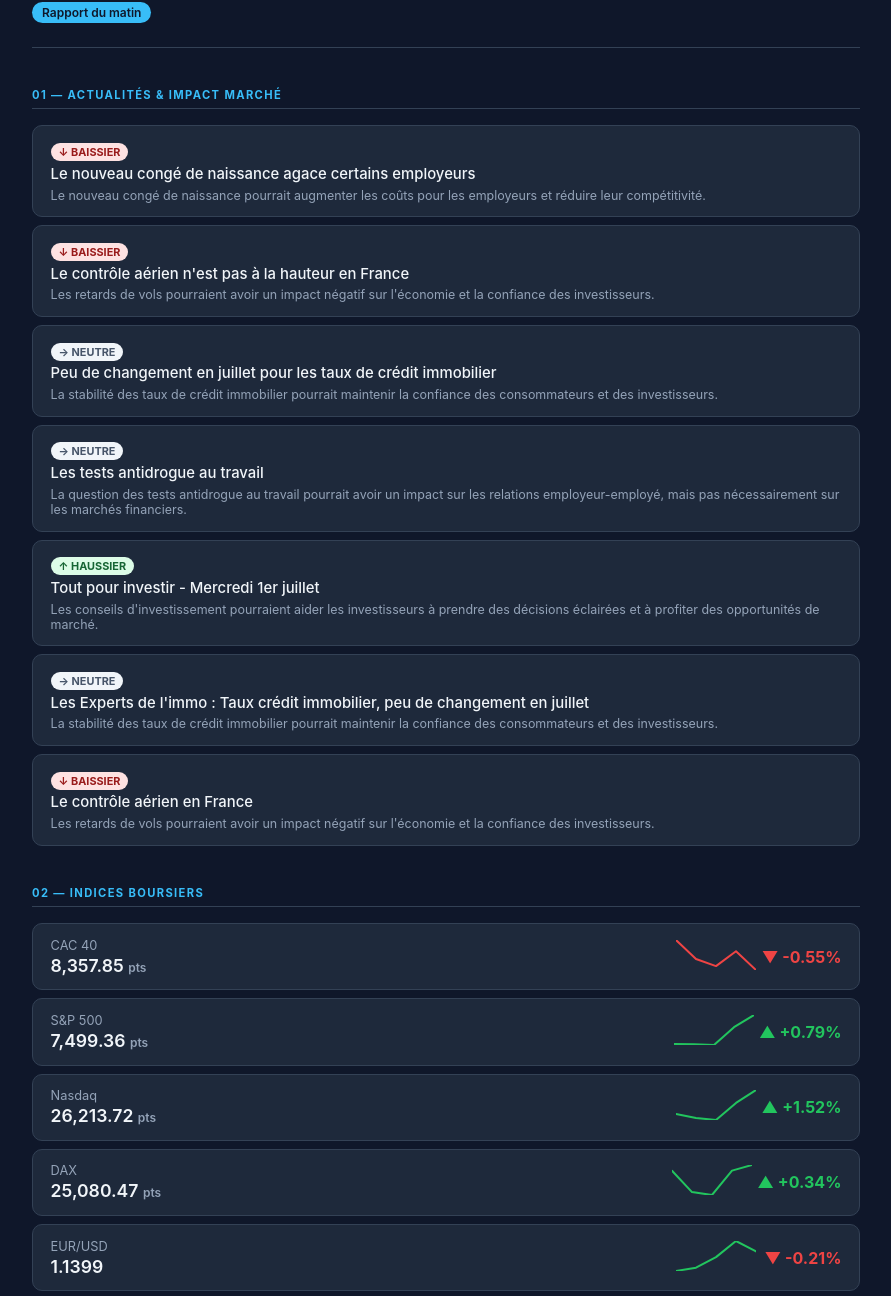
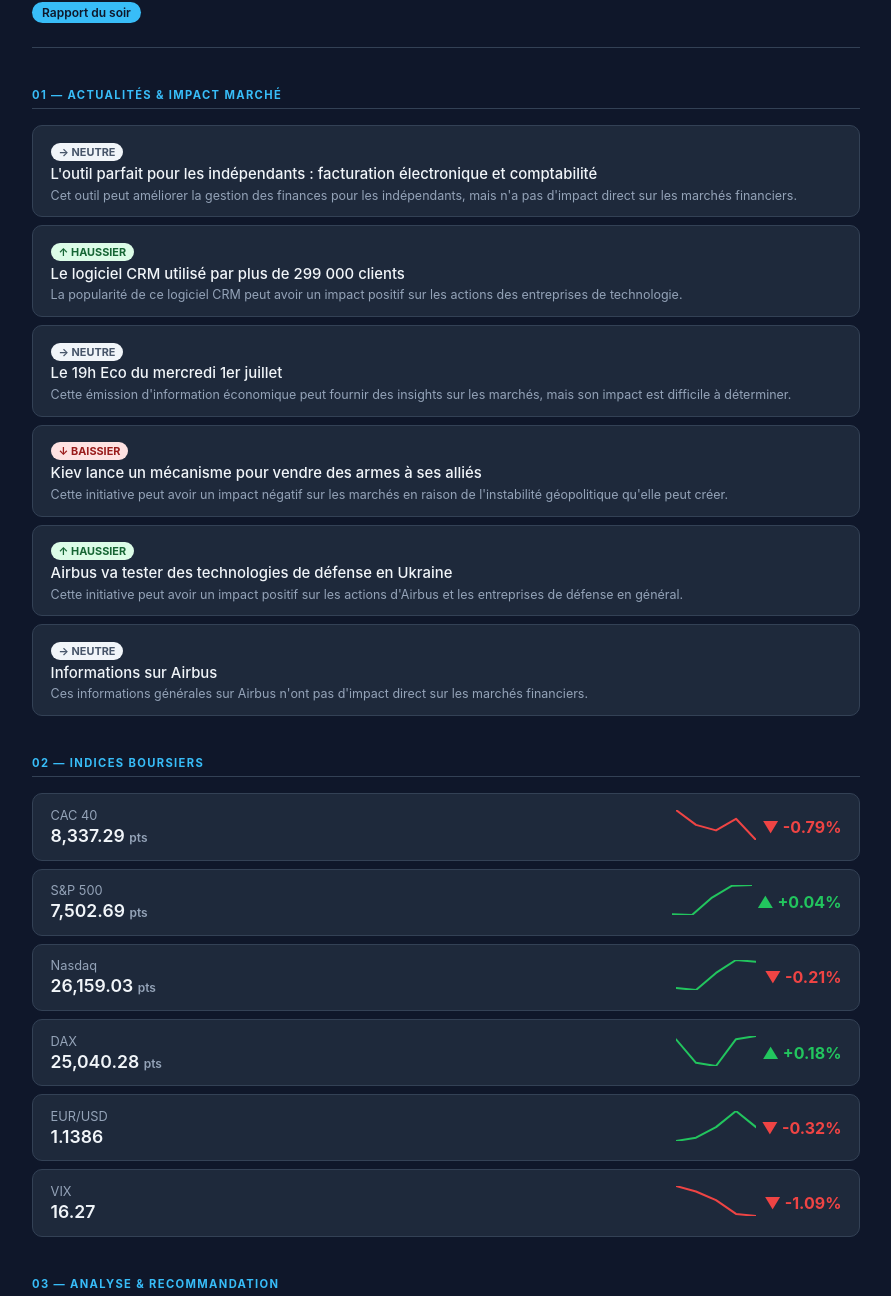
Before and after one commit to maxguilluy13-jpg/market-report, a plain HTML site: page index.html in a window 1280 px wide. Shown: the part 72-1368 px from the top of the page, without its empty margins (194-1085 px from the left). Drawn offline with Linux system fonts and the light colour scheme.

Commit message:
deploy: f297482b8c07ff8646ee89132b4efc77f5bf6bf3

```diff
--- a/index.html
+++ b/index.html
@@ -35,47 +35,42 @@
 <div class="container">
   <header>
     <div class="header-top">
-      <div><div class="report-title">📊 Market Report</div><div class="period-badge">Rapport du matin</div></div>
-      <div class="report-date">Wednesday 01 July 2026<br>Mis à jour à 12:44</div>
+      <div><div class="report-title">📊 Market Report</div><div class="period-badge">Rapport du soir</div></div>
+      <div class="report-date">Wednesday 01 July 2026<br>Mis à jour à 19:51</div>
     </div>
   </header>
   <div class="section">
     <div class="section-title">01 — Actualités & impact marché</div>
 
         <div class="news-item">
-          <span class="impact-badge" style="background:#fee2e2;color:#991b1b">↓ baissier</span>
-          <a href="https://www.bfmtv.com/economie/emploi/video-midi-eco-le-nouveau-conge-de-naissance-agace-certains-employeurs_VN-202607010568.html" target="_blank" rel="noopener">Le nouveau congé de naissance agace certains employeurs</a>
-          <span class="news-raison">Le nouveau congé de naissance pourrait augmenter les coûts pour les employeurs et réduire leur compétitivité.</span>
+          <span class="impact-badge" style="background:#f1f5f9;color:#475569">→ neutre</span>
+          <a href="https://www.bfmtv.com/economie/professionnels/facturation-electronique-et-comptabilite-voici-l-outil-parfait-pour-les-independants-qui-ont-besoin-d-accompagnement_AB-202607010718.html" target="_blank" rel="noopener">L'outil parfait pour les indépendants : facturation électronique et comptabilité</a>
+          <span class="news-raison">Cet outil peut améliorer la gestion des finances pour les indépendants, mais n'a pas d'impact direct sur les marchés financiers.</span>
+        </div>
+        <div class="news-item">
+          <span class="impact-badge" style="background:#dcfce7;color:#166534">↑ haussier</span>
+          <a href="https://www.bfmtv.com/economie/professionnels/plus-de-299-000-clients-l-utilisent-ce-logiciel-crm-est-peut-etre-le-meilleur-de-sa-categorie_AB-202607010713.html" target="_blank" rel="noopener">Le logiciel CRM utilisé par plus de 299 000 clients</a>
+          <span class="news-raison">La popularité de ce logiciel CRM peut avoir un impact positif sur les actions des entreprises de technologie.</span>
+        </div>
+        <div class="news-item">
+          <span class="impact-badge" style="background:#f1f5f9;color:#475569">→ neutre</span>
+          <a href="https://www.bfmtv.com/economie/replay-emissions/le-18h-eco/video-le-19h-eco-mercredi-1er-juillet_VN-202607010939.html" target="_blank" rel="noopener">Le 19h Eco du mercredi 1er juillet</a>
+          <span class="news-raison">Cette émission d'information économique peut fournir des insights sur les marchés, mais son impact est difficile à déterminer.</span>
         </div>
         <div class="news-item">
           <span class="impact-badge" style="background:#fee2e2;color:#991b1b">↓ baissier</span>
-          <a href="https://www.bfmtv.com/economie/entreprises/transports/il-est-responsable-de-6-6-millions-de-minutes-de-retard-de-vols-en-2025-le-controle-aerien-n-est-pas-a-la-hauteur-en-france-admet-le-ministre-des-transports_AV-202607010563.html" target="_blank" rel="noopener">Le contrôle aérien n'est pas à la hauteur en France</a>
-          <span class="news-raison">Les retards de vols pourraient avoir un impact négatif sur l'économie et la confiance des investisseurs.</span>
+          <a href="https://www.bfmtv.com/economie/entreprises/defense/pour-lever-des-fonds-kiev-lance-un-mecanisme-pour-que-ses-allies-puissent-lui-acheter-des-armes-et-travailler-directement-avec-les-fabricants-ukrainiens_AD-202607010933.html" target="_blank" rel="noopener">Kiev lance un mécanisme pour vendre des armes à ses alliés</a>
+          <span class="news-raison">Cette initiative peut avoir un impact négatif sur les marchés en raison de l'instabilité géopolitique qu'elle peut créer.</span>
+        </div>
+        <div class="news-item">
+          <span class="impact-badge" style="background:#dcfce7;color:#166534">↑ haussier</span>
+          <a href="https://www.bfmtv.com/economie/entreprises/defense/airbus-va-tester-des-technologies-de-defense-en-ukraine-ou-les-cycles-de-recherche-et-developpement-se-comptent-non-pas-en-mois-ou-en-annees-mais-en-jours_AD-202607010903.html" target="_blank" rel="noopener">Airbus va tester des technologies de défense en Ukraine</a>
+          <span class="news-raison">Cette initiative peut avoir un impact positif sur les actions d'Airbus et les entreprises de défense en général.</span>
         </div>
         <div class="news-item">
           <span class="impact-badge" style="background:#f1f5f9;color:#475569">→ neutre</span>
-          <a href="https://www.bfmtv.com/economie/replay-emissions/les-experts-de-l-immo/les-experts-de-l-immo-taux-credit-immobilier-peu-de-changement-en-juillet-01-07_EN-202607010562.html" target="_blank" rel="noopener">Peu de changement en juillet pour les taux de crédit immobilier</a>
-          <span class="news-raison">La stabilité des taux de crédit immobilier pourrait maintenir la confiance des consommateurs et des investisseurs.</span>
-        </div>
-        <div class="news-item">
-          <span class="impact-badge" style="background:#f1f5f9;color:#475569">→ neutre</span>
-          <a href="https://www.bfmtv.com/economie/emploi/vie-de-bureau/votre-employeur-peut-il-vous-obliger-a-faire-un-test-antidrogue_AN-202607010553.html" target="_blank" rel="noopener">Les tests antidrogue au travail</a>
-          <span class="news-raison">La question des tests antidrogue au travail pourrait avoir un impact sur les relations employeur-employé, mais pas nécessairement sur les marchés financiers.</span>
-        </div>
-        <div class="news-item">
-          <span class="impact-badge" style="background:#dcfce7;color:#166534">↑ haussier</span>
-          <a href="https://www.bfmtv.com/economie/replay-emissions/bfm-patrimoine/video-tout-pour-investir-mercredi-1er-juillet_VN-202607010549.html" target="_blank" rel="noopener">Tout pour investir - Mercredi 1er juillet</a>
-          <span class="news-raison">Les conseils d'investissement pourraient aider les investisseurs à prendre des décisions éclairées et à profiter des opportunités de marché.</span>
-        </div>
-        <div class="news-item">
-          <span class="impact-badge" style="background:#f1f5f9;color:#475569">→ neutre</span>
-          <a href="https://www.bfmtv.com/economie/replay-emissions/les-experts-de-l-immo/video-les-experts-de-l-immo-taux-credit-immobilier-peu-de-changement-en-juillet-01-07_VN-202607010567.html" target="_blank" rel="noopener">Les Experts de l'immo : Taux crédit immobilier, peu de changement en juillet</a>
-          <span class="news-raison">La stabilité des taux de crédit immobilier pourrait maintenir la confiance des consommateurs et des investisseurs.</span>
-        </div>
-        <div class="news-item">
-          <span class="impact-badge" style="background:#fee2e2;color:#991b1b">↓ baissier</span>
-          <a href="https://www.bfmtv.com/economie/entreprises/transports/il-est-responsable-de-6-6-millions-de-minutes-de-retard-de-vols-en-2025-le-controle-aerien-n-est-pas-a-la-hauteur-en-france-admet-le-ministre-des-transports_AV-202607010563.html" target="_blank" rel="noopener">Le contrôle aérien en France</a>
-          <span class="news-raison">Les retards de vols pourraient avoir un impact négatif sur l'économie et la confiance des investisseurs.</span>
+          <a href="https://www.bfmtv.com/economie/entreprises/airbus_DN-202108310591.html" target="_blank" rel="noopener">Informations sur Airbus</a>
+          <span class="news-raison">Ces informations générales sur Airbus n'ont pas d'impact direct sur les marchés financiers.</span>
         </div>
   </div>
   <div class="section">
@@ -84,62 +79,62 @@
         <div class="index-card">
           <div class="index-left">
             <span class="index-name">CAC 40</span>
-            <span class="index-price">8,357.85 <small>pts</small></span>
+            <span class="index-price">8,337.29 <small>pts</small></span>
           </div>
-          <div class="index-mid"><svg width="80" height="30" viewBox="0 0 80 30" xmlns="http://www.w3.org/2000/svg"><polyline points="0.0,0.0 20.0,19.0 40.0,26.1 60.0,11.2 80.0,30.0" fill="none" stroke="#ef4444" stroke-width="2" stroke-linecap="round" stroke-linejoin="round"/></svg></div>
-          <div class="index-right" style="color:#ef4444">▼ -0.55%</div>
+          <div class="index-mid"><svg width="80" height="30" viewBox="0 0 80 30" xmlns="http://www.w3.org/2000/svg"><polyline points="0.0,0.0 20.0,14.9 40.0,20.4 60.0,8.8 80.0,30.0" fill="none" stroke="#ef4444" stroke-width="2" stroke-linecap="round" stroke-linejoin="round"/></svg></div>
+          <div class="index-right" style="color:#ef4444">▼ -0.79%</div>
         </div>
         <div class="index-card">
           <div class="index-left">
             <span class="index-name">S&P 500</span>
-            <span class="index-price">7,499.36 <small>pts</small></span>
+            <span class="index-price">7,502.69 <small>pts</small></span>
           </div>
-          <div class="index-mid"><svg width="80" height="30" viewBox="0 0 80 30" xmlns="http://www.w3.org/2000/svg"><polyline points="0.0,29.1 20.0,29.3 40.0,30.0 60.0,12.2 80.0,0.0" fill="none" stroke="#22c55e" stroke-width="2" stroke-linecap="round" stroke-linejoin="round"/></svg></div>
-          <div class="index-right" style="color:#22c55e">▲ +0.79%</div>
+          <div class="index-mid"><svg width="80" height="30" viewBox="0 0 80 30" xmlns="http://www.w3.org/2000/svg"><polyline points="0.0,29.3 20.0,30.0 40.0,12.6 60.0,0.7 80.0,0.0" fill="none" stroke="#22c55e" stroke-width="2" stroke-linecap="round" stroke-linejoin="round"/></svg></div>
+          <div class="index-right" style="color:#22c55e">▲ +0.04%</div>
         </div>
         <div class="index-card">
           <div class="index-left">
             <span class="index-name">Nasdaq</span>
-            <span class="index-price">26,213.72 <small>pts</small></span>
+            <span class="index-price">26,159.03 <small>pts</small></span>
           </div>
-          <div class="index-mid"><svg width="80" height="30" viewBox="0 0 80 30" xmlns="http://www.w3.org/2000/svg"><polyline points="0.0,24.1 20.0,28.0 40.0,30.0 60.0,12.9 80.0,0.0" fill="none" stroke="#22c55e" stroke-width="2" stroke-linecap="round" stroke-linejoin="round"/></svg></div>
-          <div class="index-right" style="color:#22c55e">▲ +1.52%</div>
+          <div class="index-mid"><svg width="80" height="30" viewBox="0 0 80 30" xmlns="http://www.w3.org/2000/svg"><polyline points="0.0,28.0 20.0,30.0 40.0,12.9 60.0,0.0 80.0,1.8" fill="none" stroke="#22c55e" stroke-width="2" stroke-linecap="round" stroke-linejoin="round"/></svg></div>
+          <div class="index-right" style="color:#ef4444">▼ -0.21%</div>
         </div>
         <div class="index-card">
           <div class="index-left">
             <span class="index-name">DAX</span>
-            <span class="index-price">25,080.47 <small>pts</small></span>
+            <span class="index-price">25,040.28 <small>pts</small></span>
           </div>
-          <div class="index-mid"><svg width="80" height="30" viewBox="0 0 80 30" xmlns="http://www.w3.org/2000/svg"><polyline points="0.0,5.7 20.0,27.1 40.0,30.0 60.0,5.6 80.0,0.0" fill="none" stroke="#22c55e" stroke-width="2" stroke-linecap="round" stroke-linejoin="round"/></svg></div>
-          <div class="index-right" style="color:#22c55e">▲ +0.34%</div>
+          <div class="index-mid"><svg width="80" height="30" viewBox="0 0 80 30" xmlns="http://www.w3.org/2000/svg"><polyline points="0.0,3.3 20.0,26.8 40.0,30.0 60.0,3.2 80.0,0.0" fill="none" stroke="#22c55e" stroke-width="2" stroke-linecap="round" stroke-linejoin="round"/></svg></div>
+          <div class="index-right" style="color:#22c55e">▲ +0.18%</div>
         </div>
         <div class="index-card">
           <div class="index-left">
             <span class="index-name">EUR/USD</span>
-            <span class="index-price">1.1399 <small></small></span>
+            <span class="index-price">1.1386 <small></small></span>
           </div>
-          <div class="index-mid"><svg width="80" height="30" viewBox="0 0 80 30" xmlns="http://www.w3.org/2000/svg"><polyline points="0.0,30.0 20.0,26.7 40.0,16.1 60.0,0.0 80.0,10.4" fill="none" stroke="#22c55e" stroke-width="2" stroke-linecap="round" stroke-linejoin="round"/></svg></div>
-          <div class="index-right" style="color:#ef4444">▼ -0.21%</div>
+          <div class="index-mid"><svg width="80" height="30" viewBox="0 0 80 30" xmlns="http://www.w3.org/2000/svg"><polyline points="0.0,30.0 20.0,26.7 40.0,16.1 60.0,0.0 80.0,16.1" fill="none" stroke="#22c55e" stroke-width="2" stroke-linecap="round" stroke-linejoin="round"/></svg></div>
+          <div class="index-right" style="color:#ef4444">▼ -0.32%</div>
         </div>
         <div class="index-card">
           <div class="index-left">
             <span class="index-name">VIX</span>
-            <span class="index-price">16.79 <small></small></span>
+            <span class="index-price">16.27 <small></small></span>
           </div>
-          <div class="index-mid"><svg width="80" height="30" viewBox="0 0 80 30" xmlns="http://www.w3.org/2000/svg"><polyline points="0.0,0.0 20.0,5.9 40.0,15.2 60.0,30.0 80.0,25.8" fill="none" stroke="#ef4444" stroke-width="2" stroke-linecap="round" stroke-linejoin="round"/></svg></div>
-          <div class="index-right" style="color:#22c55e">▲ +2.07%</div>
+          <div class="index-mid"><svg width="80" height="30" viewBox="0 0 80 30" xmlns="http://www.w3.org/2000/svg"><polyline points="0.0,0.0 20.0,5.5 40.0,14.2 60.0,27.9 80.0,30.0" fill="none" stroke="#ef4444" stroke-width="2" stroke-linecap="round" stroke-linejoin="round"/></svg></div>
+          <div class="index-right" style="color:#ef4444">▼ -1.09%</div>
         </div></div>
   </div>
   <div class="section">
     <div class="section-title">03 — Analyse & recommandation</div>
-    <div class="text-block">Les marchés financiers sont actuellement influencés par divers facteurs, notamment les actualités économiques et les événements politiques. Le CAC 40 a baissé de 0,55% aujourd'hui, tandis que le S&P 500 a augmenté de 0,79%. Les investisseurs doivent rester vigilants et adapter leurs stratégies en fonction des dernières actualités. La situation actuelle des marchés financiers est complexe et nécessite une analyse approfondie.</div>
-    <div class="text-block recommandation">Il est important pour les investisseurs de rester prudents et de diversifier leurs portefeuilles pour minimiser les risques. Il est également recommandé de suivre de près les actualités économiques et les événements politiques pour prendre des décisions éclairées. Il est essentiel de noter que ce n'est pas un conseil financier officiel et que les investisseurs doivent consulter des professionnels avant de prendre des décisions d'investissement.</div>
+    <div class="text-block">Les marchés financiers sont actuellement influencés par divers facteurs, notamment les initiatives géopolitiques et les développements technologiques. Le CAC 40 a baissé de 0,79% aujourd'hui, tandis que le S&P 500 a augmenté de 0,04%. Les investisseurs doivent rester vigilants face à ces développements. L'actualité économique et géopolitique peut avoir des impacts significatifs sur les marchés.</div>
+    <div class="text-block recommandation">Il est important pour les investisseurs de diversifier leurs portefeuilles et de suivre de près les développements économiques et géopolitiques. Il est également crucial de considérer les risques et les opportunités potentiels avant de prendre des décisions d'investissement. Ce n'est pas un conseil financier officiel et il est recommandé de consulter un professionnel avant de prendre des décisions d'investissement.</div>
   </div>
   <div class="section">
     <div class="section-title">04 — Concept du jour</div>
     <div class="text-block">
-      <div class="concept-titre">💡 La gestion du risque</div>
-      La gestion du risque est un concept économique qui consiste à identifier, à évaluer et à gérer les risques potentiels qui pourraient avoir un impact négatif sur les investissements ou les entreprises. Cela peut inclure la diversification des portefeuilles, la gestion des risques financiers et la mise en place de stratégies de gestion des risques. La gestion du risque est essentielle pour les investisseurs et les entreprises pour minimiser les pertes potentielles et maximiser les gains.
+      <div class="concept-titre">💡 Diversification</div>
+      La diversification est une stratégie d'investissement qui consiste à répartir son portefeuille entre différents types d'actifs, tels que les actions, les obligations et les biens immobiliers. Cette stratégie vise à réduire les risques et à augmenter les rendements potentiels. La diversification peut aider les investisseurs à mieux gérer les risques et à atteindre leurs objectifs financiers à long terme.
     </div>
   </div>
   <footer>Rapport généré automatiquement · Données à titre informatif uniquement · Pas un conseil en investissement</footer>
```
